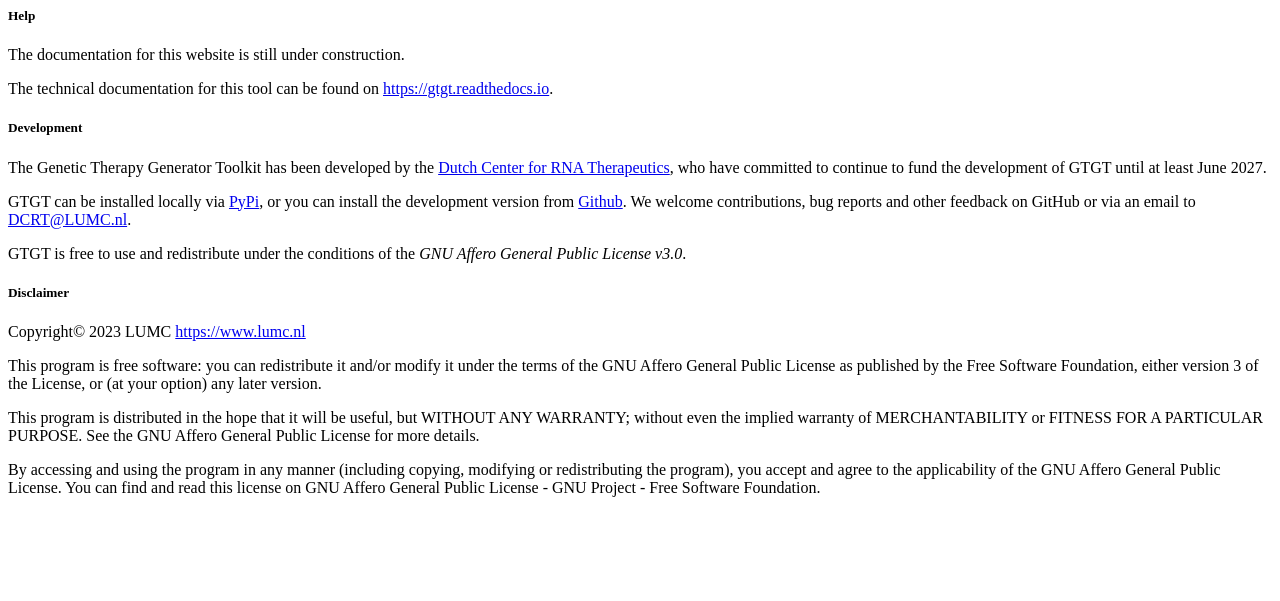
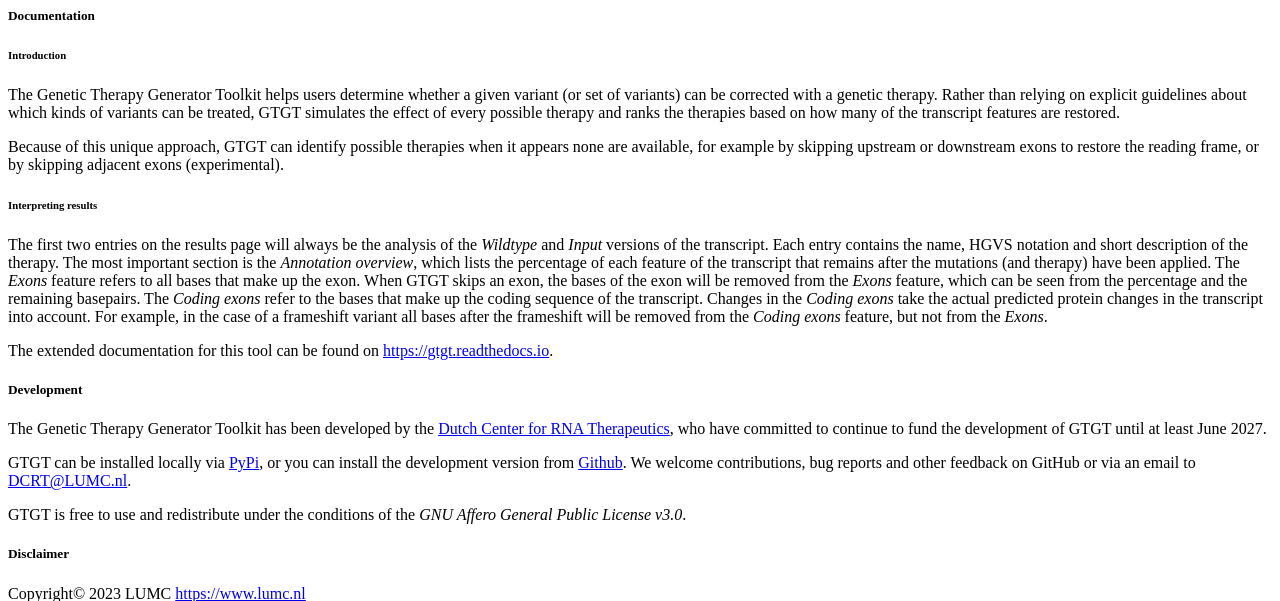
Before and after one commit to DCRT-LUMC/GTGT, a Python web app: template src/gtgt/templates/documentation.html in a window 1280 px wide. Shown: the top 601 px of the page. Run offline with Jinja, Linux system fonts and the light colour scheme; the template is opened without the code that fills it, so the values that code supplies are empty.

Commit message:
Add some documentation to the html

```diff
--- a/src/gtgt/templates/documentation.html
+++ b/src/gtgt/templates/documentation.html
@@ -1,7 +1,15 @@
 <div id="documentation" class="page padding">
-  <h5>Help</h5>
-  <p>The documentation for this website is still under construction.</p>
-  <p>The technical documentation for this tool can be found on <a class="link" href="https://gtgt.readthedocs.io/en/latest/">https://gtgt.readthedocs.io</a>.
+  <h5>Documentation</h5>
+  <h6>Introduction</h6>
+  <p>The Genetic Therapy Generator Toolkit helps users determine whether a given variant (or set of variants) can be corrected with a genetic therapy. Rather than relying on explicit guidelines about which kinds of variants can be treated, GTGT simulates the effect of every possible therapy and ranks the therapies based on how many of the transcript features are restored.</p>
+  <p>Because of this unique approach, GTGT can identify possible therapies when it appears none are available, for example by skipping upstream or downstream exons to restore the reading frame, or by skipping adjacent exons (experimental).</p>
+  <h6>Interpreting results</h6>
+  <p>The first two entries on the results page will always be the analysis of the <em>Wildtype</em> and <em>Input</em> versions of the transcript. Each entry contains the name, HGVS notation and short description of the therapy. The most important section is the <em>Annotation overview</em>, which lists the percentage of each feature of the transcript that remains after the mutations (and therapy) have been applied.
+
+  The <em>Exons</em> feature refers to all bases that make up the exon. When GTGT skips an exon, the bases of the exon will be removed from the <em>Exons</em> feature, which can be seen from the percentage and the remaining basepairs.
+
+  The <em>Coding exons</em> refer to the bases that make up the coding sequence of the transcript. Changes in the <em>Coding exons</em> take the actual predicted protein changes in the transcript into account. For example, in the case of a frameshift variant all bases after the frameshift will be removed from the <em>Coding exons</em> feature, but not from the <em>Exons</em>.
+  <p>The extended documentation for this tool can be found on <a class="link" href="https://gtgt.readthedocs.io/en/latest/">https://gtgt.readthedocs.io</a>.</p>
 </div>
 
 <div id="development" class="page padding">
```
